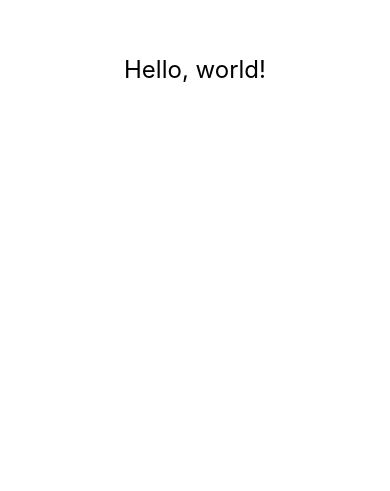
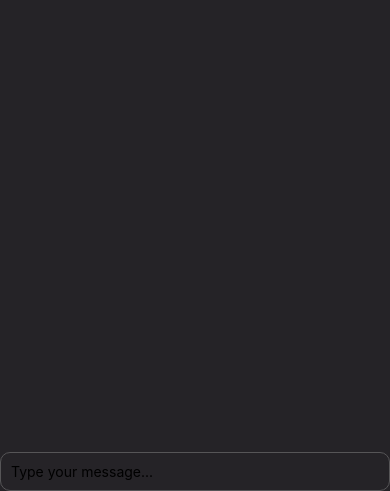
Before and after one commit to ozgrozer/chatgpt-macos, a React Native app: screen / in a window 390 px wide. Shown: the part 353-844 px from the top of the page. Built offline with nearby package versions, Linux system fonts and the light colour scheme.

Commit message:
Add an input and messages

```diff
--- a/App.jsx
+++ b/App.jsx
@@ -1,10 +1,92 @@
-import React from 'react'
-import { Text, View } from 'react-native'
+import React, { useState } from 'react'
+import {
+  View,
+  Text,
+  TextInput,
+  StyleSheet,
+  ScrollView,
+  SafeAreaView,
+  Keyboard
+} from 'react-native'
 
 export default () => {
+  const [messages, setMessages] = useState([])
+  const [inputText, setInputText] = useState('')
+
+  const handleSend = () => {
+    if (inputText.trim()) {
+      setMessages([...messages, { sender: 'user', text: inputText }])
+      setInputText('')
+      Keyboard.dismiss()
+
+      setTimeout(() => {
+        setMessages((prevMessages) => [
+          ...prevMessages,
+          { sender: 'assistant', text: 'This is a response from ChatGPT.' }
+        ])
+      }, 1000)
+    }
+  }
+
   return (
-    <View style={{ flex: 1, justifyContent: 'center', alignItems: 'center' }}>
-      <Text style={{ fontSize: 24 }}>Hello, world!</Text>
-    </View>
+    <SafeAreaView style={styles.container}>
+      <ScrollView style={styles.messageContainer}>
+        {messages.map((message, index) => (
+          <View key={index} style={styles.message}>
+            <Text
+              style={
+                message.sender === 'user'
+                  ? styles.userMessage
+                  : styles.assistantMessage
+              }
+            >
+              {message.text}
+            </Text>
+          </View>
+        ))}
+      </ScrollView>
+      <View style={styles.inputContainer}>
+        <TextInput
+          style={styles.input}
+          value={inputText}
+          onChangeText={setInputText}
+          placeholder='Type your message...'
+          onSubmitEditing={handleSend}
+          returnKeyType='send'
+        />
+      </View>
+    </SafeAreaView>
   )
 }
+
+const styles = StyleSheet.create({
+  container: {
+    flex: 1,
+    padding: 20,
+    backgroundColor: '#252327'
+  },
+  messageContainer: {
+    flex: 1
+  },
+  message: {
+    padding: 10,
+    borderRadius: 10,
+    backgroundColor: '#555'
+  },
+  userMessage: {
+    color: '#fff',
+    textAlign: 'right'
+  },
+  assistantMessage: {
+    color: '#fff',
+    textAlign: 'left'
+  },
+  inputContainer: {},
+  input: {
+    padding: 10,
+    width: '100%',
+    borderWidth: 1,
+    borderRadius: 10,
+    borderColor: '#565557'
+  }
+})
```
